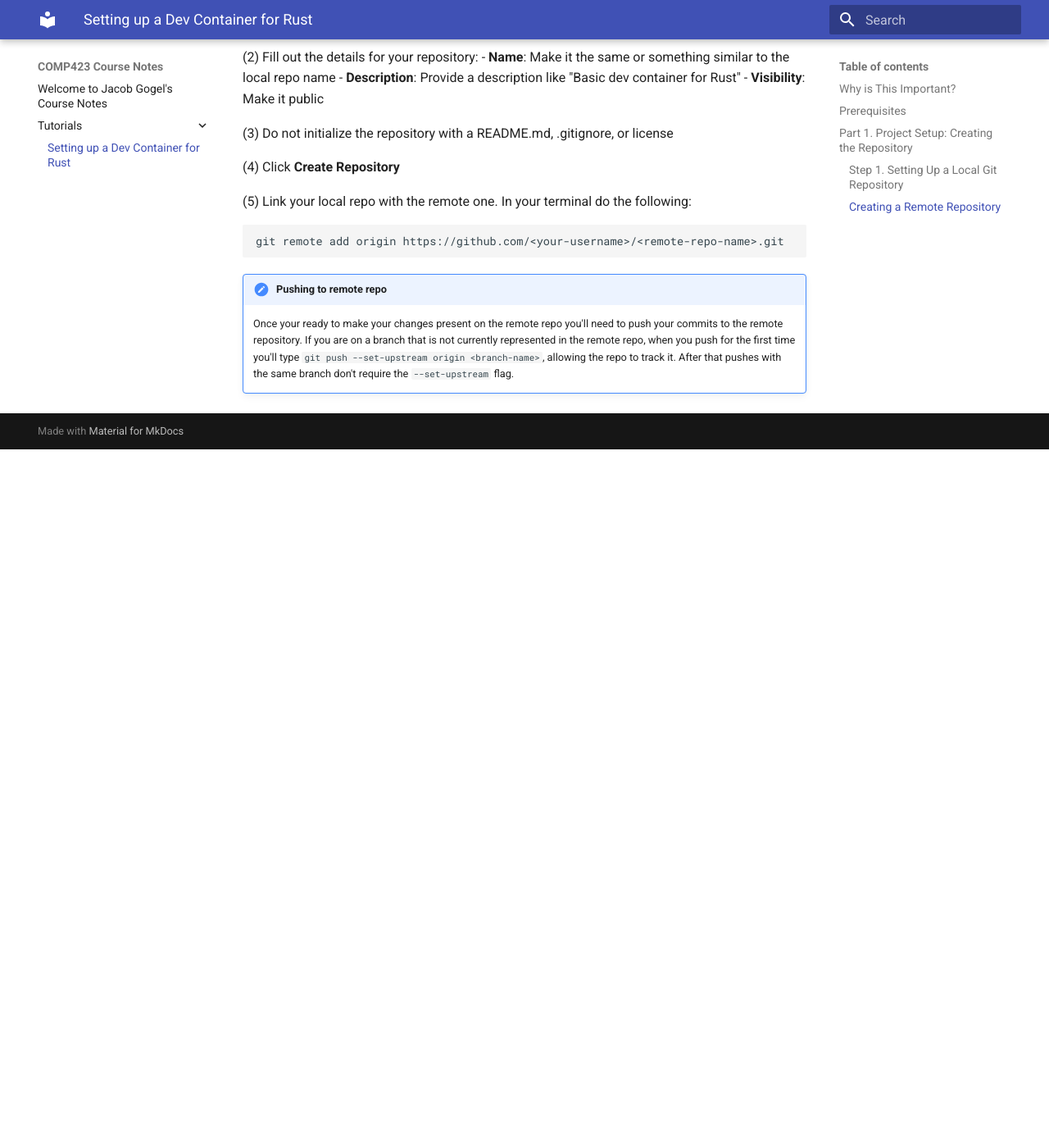
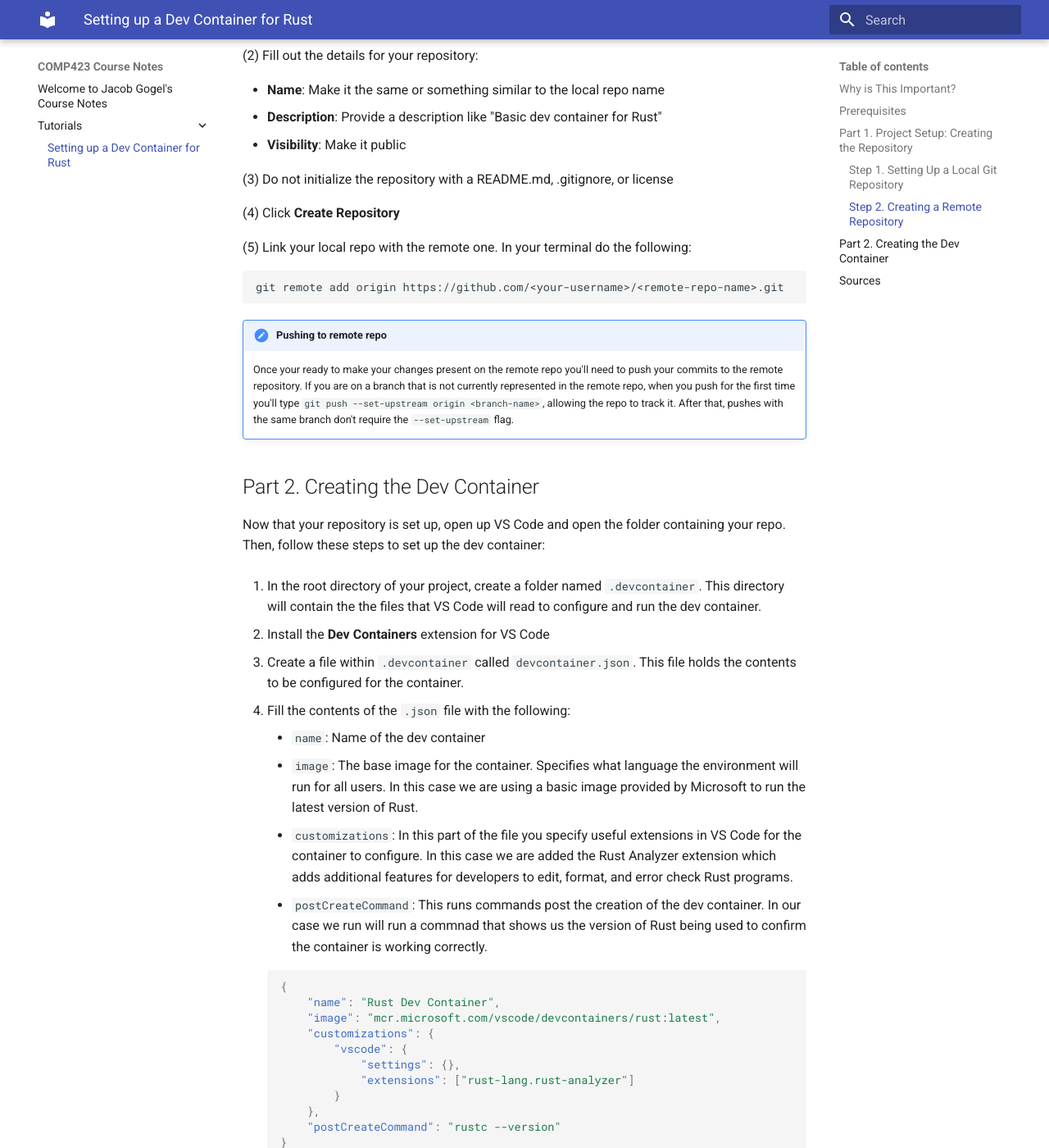
Before and after one commit to jacobala1/comp423-course-notes, an MkDocs documentation site: the page built from docs/tutorials/rust-setup.md, in a window 1280 px wide and 1400 px high, scrolled down 1727 px. Shown: the whole window at 82% size. Built offline with MkDocs 1.6.1 and Material for MkDocs 9.7.7, drawn with Linux system fonts in a browser that asks for light colours; before the commit the page ends 2275 px from its top, so only the background shows below that; some of the changed text lies outside the part shown.

Commit message:
Added a sources tag to be filled later, and all the steps for creating the dev container for Rust

````diff
--- a/docs/tutorials/rust-setup.md
+++ b/docs/tutorials/rust-setup.md
@@ -2,27 +2,26 @@
 
 * Primary author: [Jacob Gogel](https://github.com/jacobala1)
 * Reviewer: [Jonathan Jacob](https://github.com/hashunc)
-* Structure of Tutorial Inspired By: ([Starting a Static Website Project with MkDocs by Kris Jordan](https://comp423-25s.github.io/resources/MkDocs/tutorial/#step-2-create-a-remote-repository-on-github))
+
 
 
 Welcome! In this tutorial you will learn how to create a basic development container for the Rust programming language. Along the way you will gain familiarity with setting up container through VS Code and even be able to wrtie and run a basic Rust program.
 
 ## Why is This Important?
 
-Setting up a developement container for specific coding languages allows for efficient collaboration by enabling all users to work in the same environment (language version, specific extensions needed, etc...) regardless of their machine. Being able to build, understand, and utilize containers is an important aspect for software developers and further broadens your technical skillset.
+Setting up a developement container for specific coding languages allows for efficient collaboration by enabling all users to work in the same environment (language version, specific extensions needed, etc...) regardless of their machine and without the need of manually installing them on your machine. Being able to build, understand, and utilize containers is an important aspect for software developers and further broadens your technical skillset.
 
 ## Prerequisites
 
-Before beginning this tutorial, please ensure you have:
+Before beginning this tutorial, please ensure you have [^1]:
 
  1. **A GitHub account**: If you don't have one, sign up at [GitHub](https://github.com).
  2. **Git installed**: [Install Git](https://git-scm.com) if you don't already have it.
- 3. **Visual Studio Code (VS Code): Download and install it [here](https://code.visualstudio.com)
- 4 **Docker installed**: Needed to run the dev container. [Get Docker here](https://docker.com/products/docker-desktop/).
- 5 **Command Line Basics**: Familiarity with the command line will be beneficial in understanding how to set-up the environment.
+ 3. **Visual Studio Code (VS Code)**: Download and install it [here](https://code.visualstudio.com)
+ 4. **Docker installed**: Needed to run the dev container. [Get Docker here](https://docker.com/products/docker-desktop/).
+ 5. **Command Line Basics**: Familiarity with the command line will be beneficial in understanding how to set-up the environment.
 
 ## Part 1. Project Setup: Creating the Repository
-
 
 ### Step 1. Setting Up a Local Git Repository
 
@@ -30,46 +29,92 @@
 
 2. Create a new directory or change into a parent diretory for where you'd like the direcotry to be stored on your machine.
 
-```bash
-mkdir rust-dev-container
-cd rust-dev-container
-```
+    ```bash
+    mkdir rust-dev-container
+    cd rust-dev-container
+    ```
 
 3. Initialize a new Git repository:
-```bash
-git init
-```
+    ```bash
+    git init
+    ```
 
 !!! note "What is init?"
     'init' is a subcommand for Git that makes your directory function as a local Git repository for you to use other subcommands to make commits and save and push work to a remote repository on GitHub to share your work with others if you desire
 
-4. Create a README file where you can explain what your project is about.
+4. Create a README file where you can explain what your project is about [^1].
 
-```bash
-echo "# Creating a Rust Dev Container" > README.md
-git add README.md
-git commmit -m "Initial commit with README"
-```
+    ```bash
+    echo "# Creating a Rust Dev Container" > README.md
+    git add README.md
+    git commmit -m "Initial commit with README"
+    ```
 
-### Creating a Remote Repository
+
+### Step 2. Creating a Remote Repository
 
 If you would like to share your dev container with others, set up a remote repository on GitHub and link it with your local repository allowing other users to se changes/updates you make.
 
 (1) Log in to GitHub and go to [Create a New Repository](https://github.com/new)
 
 (2) Fill out the details for your repository:
-    - **Name**: Make it the same or something similar to the local repo name
-    - **Description**: Provide a description like "Basic dev container for Rust"
-    - **Visibility**: Make it public
+
+- **Name**: Make it the same or something similar to the local repo name
+- **Description**: Provide a description like "Basic dev container for Rust"
+- **Visibility**: Make it public
 
 (3) Do not initialize the repository with a README.md, .gitignore, or license
 
 (4) Click **Create Repository**
 
 (5) Link your local repo with the remote one. In your terminal do the following:
-```bash
-git remote add origin https://github.com/<your-username>/<remote-repo-name>.git
-```
+    ```bash
+    git remote add origin https://github.com/<your-username>/<remote-repo-name>.git
+    ```
 
 !!! note "Pushing to remote repo"
-    Once your ready to make your changes present on the remote repo you'll need to push your commits to the remote repository. If you are on a branch that is not currently represented in the remote repo, when you push for the first time you'll type `git push --set-upstream origin <branch-name>`, allowing the repo to track it. After that pushes with the same branch don't require the `--set-upstream` flag.
+    Once your ready to make your changes present on the remote repo you'll need to push your commits to the remote repository. If you are on a branch that is not currently represented in the remote repo, when you push for the first time you'll type `git push --set-upstream origin <branch-name>`, allowing the repo to track it. After that, pushes with the same branch don't require the `--set-upstream` flag.
+
+
+## Part 2. Creating the Dev Container
+
+Now that your repository is set up, open up VS Code and open the folder containing your repo. Then, follow these steps to set up the dev container:
+
+1. In the root directory of your project, create a folder named `.devcontainer`. This directory will contain the the files that VS Code will read to configure and run the dev container.
+
+2. Install the **Dev Containers** extension for VS Code
+
+3. Create a file within `.devcontainer` called `devcontainer.json`. This file holds the contents to be configured for the container.
+
+4. Fill the contents of the `.json` file with the following:
+
+    * `name`: Name of the dev container
+    * `image`: The base image for the container. Specifies what language the environment will run for all users. In this case we are using a basic image provided by Microsoft to run the latest version of Rust.
+    * `customizations`: In this part of the file you specify useful extensions in VS Code for the container to configure. In this case we are added the Rust Analyzer extension which adds additional features for developers to edit, format, and error check Rust programs.
+    * `postCreateCommand`: This runs commands post the creation of the dev container. In our case we run will run a commnad that shows us the version of Rust being used to confirm the container is working correctly.
+
+    ```json
+    {
+        "name": "Rust Dev Container",
+        "image": "mcr.microsoft.com/vscode/devcontainers/rust:latest",
+        "customizations": {
+            "vscode": {
+                "settings": {},
+                "extensions": ["rust-lang.rust-analyzer"]
+            }
+        },
+        "postCreateCommand": "rustc --version"
+    }
+    ```
+!!! note "Image vs Container"
+    As mentioned above the image provides the details on the programming language the container will configure and install in the environment. The container is simply the running environment after everything in the `.json` file has been configured.
+
+At this point you should be able to open your project repository in the container. To do so, open up Docker Desktop and then go back into VS Code, press `Ctrl + Shift + P` which opens up the command palette for VS Code and then search and click on `Dev Containers: Reopen in Container`.
+
+
+
+
+## Sources
+
+[^1]: [Starting a Static Website Project with MkDocs by Kris Jordan](https://comp423-25s.github.io/resources/MkDocs/tutorial/#step-2-create-a-remote-repository-on-github)
+[^2]: [Rust Development Container Images](https://hub.docker.com/r/microsoft/devcontainers-rust)
````
